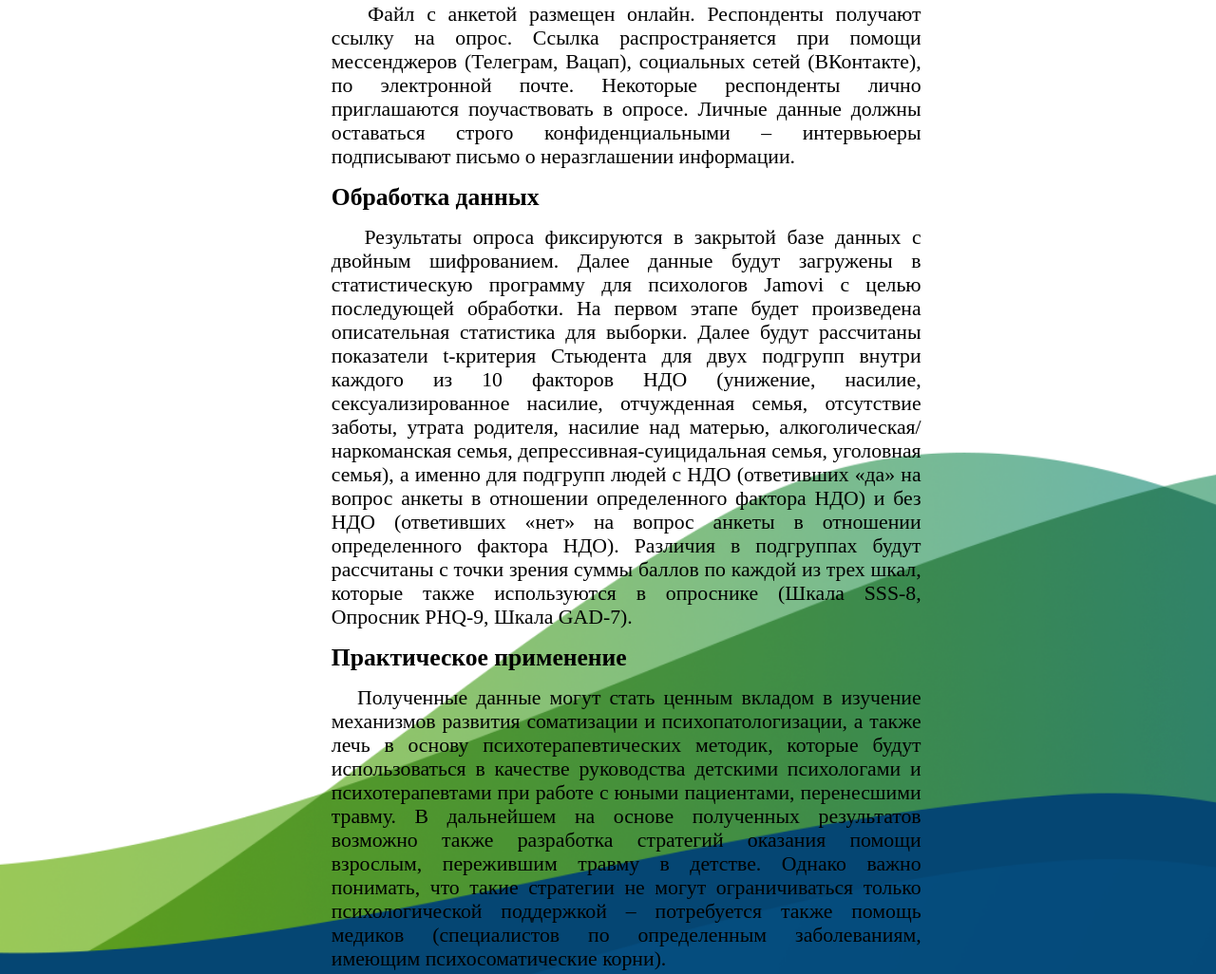
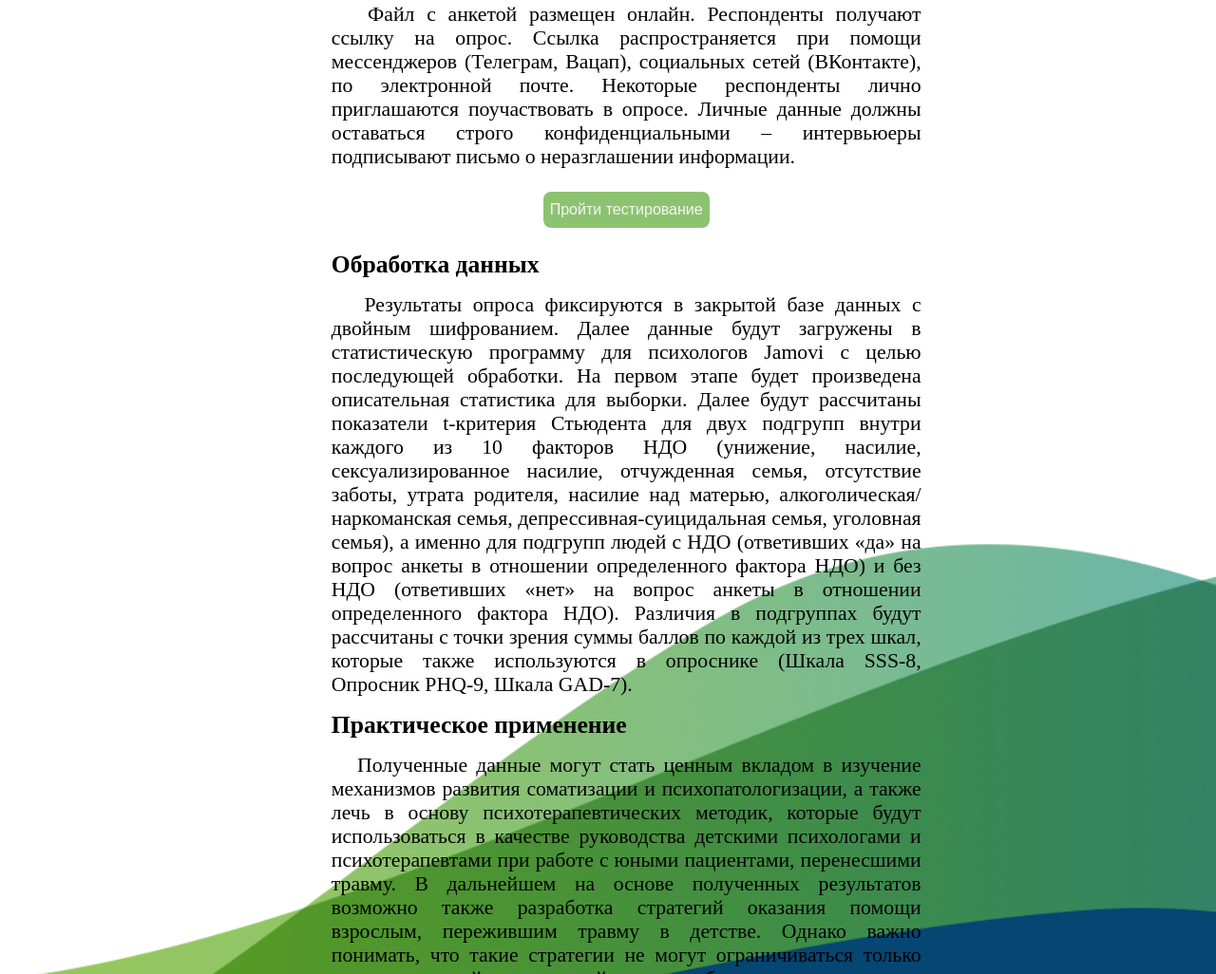
Before and after one commit to Konstantin1006/ACE, a plain HTML site: page index2.html in a window 1280 px wide. Shown: the part 947-1973 px from the top of the page at 95% size. Drawn offline with Linux system fonts and the light colour scheme.

Commit message:
second commit

```diff
--- a/index2.html
+++ b/index2.html
@@ -9,6 +9,20 @@
     <link rel="stylesheet" href="style.css" />
   </head>
   <body>
+    <!-- Top.Mail.Ru counter -->
+<script type="text/javascript">
+  var _tmr = window._tmr || (window._tmr = []);
+  _tmr.push({id: "3399591", type: "pageView", start: (new Date()).getTime()});
+  (function (d, w, id) {
+    if (d.getElementById(id)) return;
+    var ts = d.createElement("script"); ts.type = "text/javascript"; ts.async = true; ts.id = id;
+    ts.src = "https://top-fwz1.mail.ru/js/code.js";
+    var f = function () {var s = d.getElementsByTagName("script")[0]; s.parentNode.insertBefore(ts, s);};
+    if (w.opera == "[object Opera]") { d.addEventListener("DOMContentLoaded", f, false); } else { f(); }
+  })(document, window, "tmr-code");
+  </script>
+  <noscript><div><img src="https://top-fwz1.mail.ru/counter?id=3399591;js=na" style="position:absolute;left:-9999px;" alt="Top.Mail.Ru" /></div></noscript>
+  <!-- /Top.Mail.Ru counter -->
     <div class="wrapper ">
 
       <div class="header ">
@@ -51,14 +65,22 @@
             После завершения 3 этапа была утверждена окончательная версия опросника НДО. Эта версия используется для целей настоящего исследования. </p>
             <h2>Анкетирование</h2>
             <p>&nbsp &nbspФайл с анкетой размещен онлайн. Респонденты получают ссылку на опрос. Ссылка распространяется при помощи мессенджеров (Телеграм, Вацап), социальных сетей (ВКонтакте), по электронной почте. Некоторые респонденты лично приглашаются поучаствовать в опросе. Личные данные должны оставаться строго конфиденциальными – интервьюеры подписывают письмо о неразглашении информации.</p>
+            <div  class="div">
+              <a href="https://docs.google.com/forms/d/e/1FAIpQLSeMjwmAH03cYjR4xNLafOwSPrvdtBFPNzjj2XNxLEx_dWo1gg/viewform?usp=sf_link">
+                <button  class="button">Пройти тестирование</button>
+              </a>
+            </div>
             <h2>Обработка данных</h2>
             <p>&nbsp &nbspРезультаты опроса фиксируются в закрытой базе данных с двойным шифрованием. Далее данные будут загружены в статистическую программу для психологов Jamovi с целью последующей обработки. На первом этапе будет произведена описательная статистика для выборки. Далее будут рассчитаны показатели t-критерия Стьюдента для двух подгрупп внутри каждого из 10 факторов НДО (унижение, насилие, сексуализированное насилие, отчужденная семья, отсутствие заботы, утрата родителя, насилие над матерью, алкоголическая/наркоманская семья, депрессивная-суицидальная семья, уголовная семья), а именно для подгрупп людей с НДО (ответивших «да» на вопрос анкеты в отношении определенного фактора НДО) и без НДО (ответивших «нет» на вопрос анкеты в отношении определенного фактора НДО). Различия в подгруппах будут рассчитаны с точки зрения суммы баллов по каждой из трех шкал, которые также используются в опроснике (Шкала SSS-8, Опросник PHQ-9, Шкала GAD-7).</p>
             <h2>Практическое применение</h2>
             <p>&nbsp &nbspПолученные данные могут стать ценным вкладом в изучение механизмов развития соматизации и психопатологизации, а также лечь в основу психотерапевтических методик, которые будут использоваться в качестве руководства детскими психологами и психотерапевтами при работе с юными пациентами, перенесшими травму. В дальнейшем на основе полученных результатов возможно также разработка стратегий оказания помощи взрослым, пережившим травму в детстве. Однако важно понимать, что такие стратегии не могут ограничиваться только психологической поддержкой – потребуется также помощь медиков (специалистов по определенным заболеваниям, имеющим психосоматические корни). </p>
             <h2>Публикация результатов</h2>
             <p>&nbsp &nbspРезультаты исследования будут опубликованы в научной статье, подготовка материалов начнется в декабре 2023 года. С полным текстом статьи можно будет ознакомиться по ссылке, которая появится в данном разделе сайта. Также здесь будут размещены основные выводы и представлен графический материал.</p>
-
-
+            <div class="div">
+              <a href="https://docs.google.com/forms/d/e/1FAIpQLSeMjwmAH03cYjR4xNLafOwSPrvdtBFPNzjj2XNxLEx_dWo1gg/viewform?usp=sf_link">
+                <button  class="button">Пройти тестирование</button>
+              </a>
+            </div>
         </div>
         <div class="item item3 ">
           <div class="img3">
--- a/style.css
+++ b/style.css
@@ -129,6 +129,32 @@
   margin-left: 45%;
   margin-top: 20vw;
 }
+.div {
+  justify-content: center;
+  display: flex;
+  margin-top: 3vh;
+  margin-bottom: 3vh;
+}
+.button {
+  /* display: inline-block; */
+  /* width: 30%; */
+  font-size: 1vw;
+  font-weight: 400;
+  line-height: 1.5;
+  color: whitesmoke;
+  background-color: #8cc370;
+  text-align: center;
+  text-decoration: none;
+  vertical-align: middle;
+  cursor: pointer;
+  -webkit-user-select: none;
+  -moz-user-select: none;
+  user-select: none;
+  border: 1px solid transparent;
+  padding: 0.375rem;
+  font-size: 1rem;
+  border-radius: 0.5rem;
+}
 
 @media (max-width: 450px) {
   .header {
@@ -166,10 +192,21 @@
     color: black;
     font-size: 2.3vw;
   }
+  .button {
+    font-size: 1vw;
+  }
 }
 
 @media (max-width: 1000px) {
   .list_menu {
     margin-top: -2vh;
   }
+  .button {
+    font-size: 1.6vw;
+    /* margin-top: 1vh; */
+  }
+  .header {
+    display: flex;
+    height: 100px;
+  }
 }
```
Also changed, not shown: index.html (+20 -7 lines), index3.html (+14 -0 lines), index4.html (+14 -0 lines), index5.html (+14 -0 lines), 2 other files.
